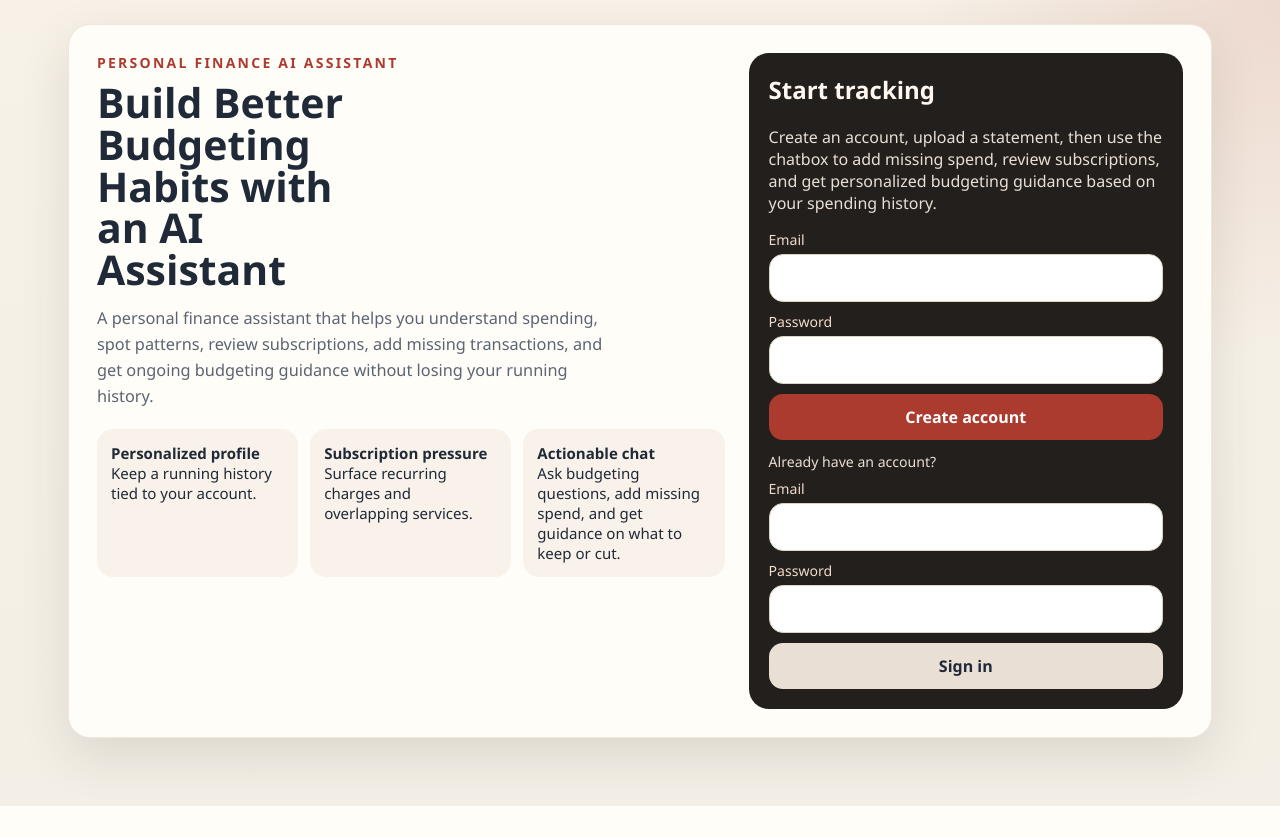
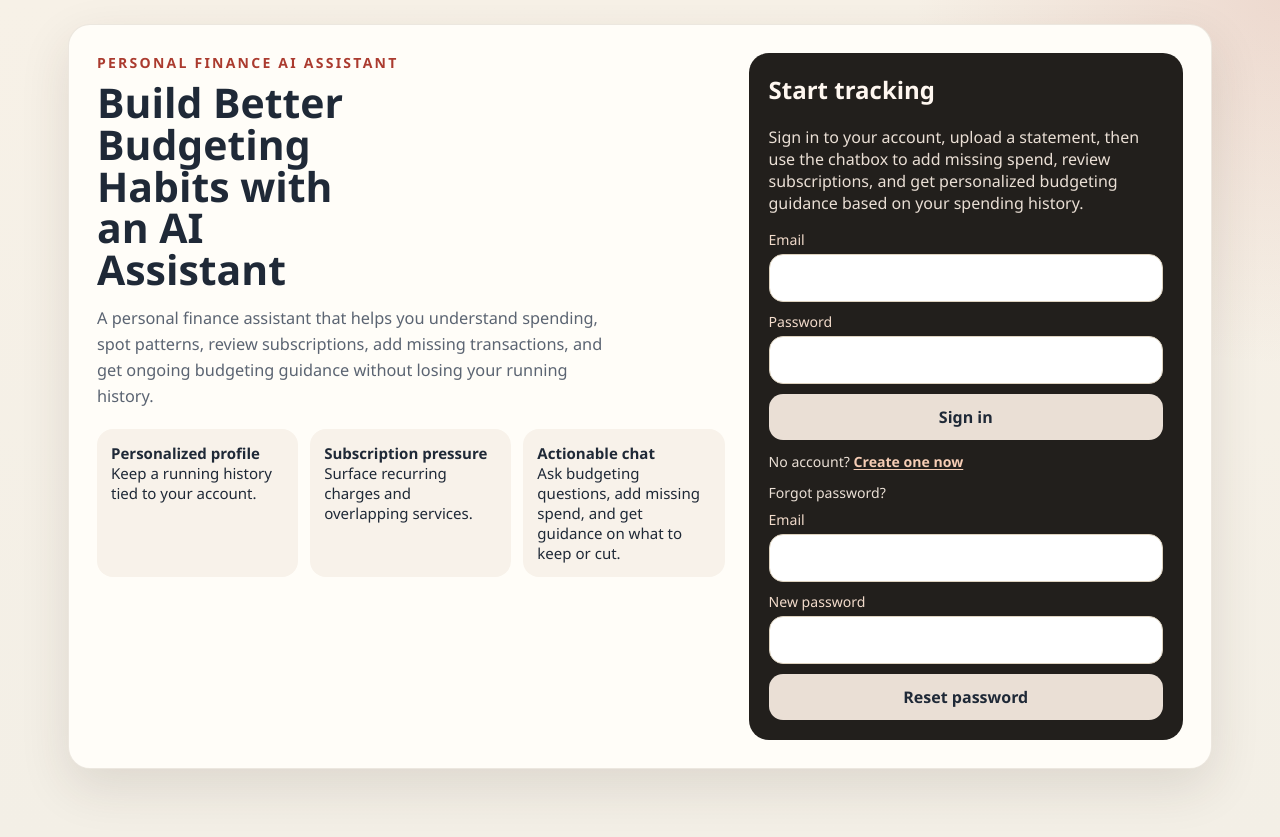
Before and after one commit to mren08/Personal-Finance-Assistant, a Flask app: page / in a window 1280 px wide. Before the commit the page ends 806 px from the top, so only its background shows below. Run offline with Flask 3, Linux system fonts and the light colour scheme.

Commit message:
feat: simplify homepage auth flow

```diff
--- a/app.py
+++ b/app.py
@@ -914,6 +914,7 @@ def create_app() -> Flask:
             profile=profile,
             auth_notice=session.pop("auth_notice", None),
             auth_error=session.pop("auth_error", None),
+            auth_mode="login",
         )
 
     @app.route("/healthz")
@@ -936,6 +937,7 @@ def create_app() -> Flask:
                     profile=None,
                     auth_notice=None,
                     auth_error=str(exc),
+                    auth_mode="signup",
                 ),
                 400,
             )
@@ -957,11 +959,35 @@ def create_app() -> Flask:
                     profile=None,
                     auth_notice=None,
                     auth_error="Invalid email or password.",
+                    auth_mode="login",
                 ),
                 401,
             )
         session["user_id"] = user_id
         session.pop("selected_month", None)
+        return redirect(url_for("index"))
+
+    @app.route("/forgot-password", methods=["POST"])
+    def forgot_password():
+        email = request.form.get("email", "").strip()
+        new_password = request.form.get("new_password", "")
+        try:
+            get_storage().update_password(email, new_password)
+        except ValueError as exc:
+            return (
+                render_template(
+                    "index.html",
+                    default_budget_caps=BudgetRecommender.default_target_max_ratio(),
+                    logged_in=False,
+                    user=None,
+                    profile=None,
+                    auth_notice=None,
+                    auth_error=str(exc),
+                    auth_mode="login",
+                ),
+                400,
+            )
+        session["auth_notice"] = "Password updated. Sign in with your new password."
         return redirect(url_for("index"))
 
     @app.route("/logout", methods=["POST"])
--- a/templates/index.html
+++ b/templates/index.html
@@ -149,6 +149,19 @@
     .auth-feedback.error {
       background: #f7dfda;
       color: #7d281f;
+    }
+    .auth-link {
+      color: #f6cdb5;
+      text-decoration: underline;
+      text-underline-offset: 2px;
+      cursor: pointer;
+      font-weight: 600;
+    }
+    .auth-link:hover {
+      color: #fff7f0;
+    }
+    .auth-panel[hidden] {
+      display: none;
     }
     .inline-actions {
       display: flex;
@@ -408,25 +421,13 @@
         </div>
         <div class="auth-card">
           <h2>Start tracking</h2>
-          <p>Create an account, upload a statement, then use the chatbox to add missing spend, review subscriptions, and get personalized budgeting guidance based on your spending history.</p>
+          <p>Sign in to your account, upload a statement, then use the chatbox to add missing spend, review subscriptions, and get personalized budgeting guidance based on your spending history.</p>
           {% if auth_notice %}
             <div class="auth-feedback notice">{{ auth_notice }}</div>
           {% endif %}
           {% if auth_error %}
             <div class="auth-feedback error">{{ auth_error }}</div>
           {% endif %}
-          <form class="form-stack" method="post" action="/signup">
-            <div>
-              <label for="signup-email">Email</label>
-              <input id="signup-email" name="email" type="email" required>
-            </div>
-            <div>
-              <label for="signup-password">Password</label>
-              <input id="signup-password" name="password" type="password" required>
-            </div>
-            <button type="submit">Create account</button>
-          </form>
-          <p class="small" style="margin:12px 0 8px;">Already have an account?</p>
           <form class="form-stack" method="post" action="/login">
             <div>
               <label for="login-email">Email</label>
@@ -437,6 +438,35 @@
               <input id="login-password" name="password" type="password" required>
             </div>
             <button class="secondary" type="submit">Sign in</button>
+          </form>
+          <p class="small" style="margin:12px 0 8px;">
+            No account?
+            <a href="#signup-panel" id="signup-toggle" class="auth-link">Create one now</a>
+          </p>
+          <div class="auth-panel" id="signup-panel" {% if auth_mode != "signup" %}hidden{% endif %}>
+            <form class="form-stack" method="post" action="/signup">
+              <div>
+                <label for="signup-email">Email</label>
+                <input id="signup-email" name="email" type="email" required>
+              </div>
+              <div>
+                <label for="signup-password">Password</label>
+                <input id="signup-password" name="password" type="password" required>
+              </div>
+              <button type="submit">Create account</button>
+            </form>
+          </div>
+          <p class="small" style="margin:12px 0 8px;">Forgot password?</p>
+          <form class="form-stack" method="post" action="/forgot-password">
+            <div>
+              <label for="forgot-email">Email</label>
+              <input id="forgot-email" name="email" type="email" required>
+            </div>
+            <div>
+              <label for="forgot-password">New password</label>
+              <input id="forgot-password" name="new_password" type="password" required>
+            </div>
+            <button class="secondary" type="submit">Reset password</button>
           </form>
         </div>
       </section>
@@ -740,6 +770,23 @@
       </section>
     {% endif %}
   </div>
+
+  {% if not logged_in %}
+    <script>
+      const signupToggle = document.getElementById("signup-toggle");
+      const signupPanel = document.getElementById("signup-panel");
+      if (signupToggle && signupPanel) {
+        signupToggle.addEventListener("click", (event) => {
+          event.preventDefault();
+          signupPanel.hidden = false;
+          const emailInput = document.getElementById("signup-email");
+          if (emailInput) {
+            emailInput.focus();
+          }
+        });
+      }
+    </script>
+  {% endif %}
 
   {% if logged_in %}
     <div id="chart-tooltip" class="chart-tooltip" aria-hidden="true"></div>
```
Also changed, not shown: storage.py (+13 -0 lines), tests/test_app_routes.py (+46 -1 lines).
